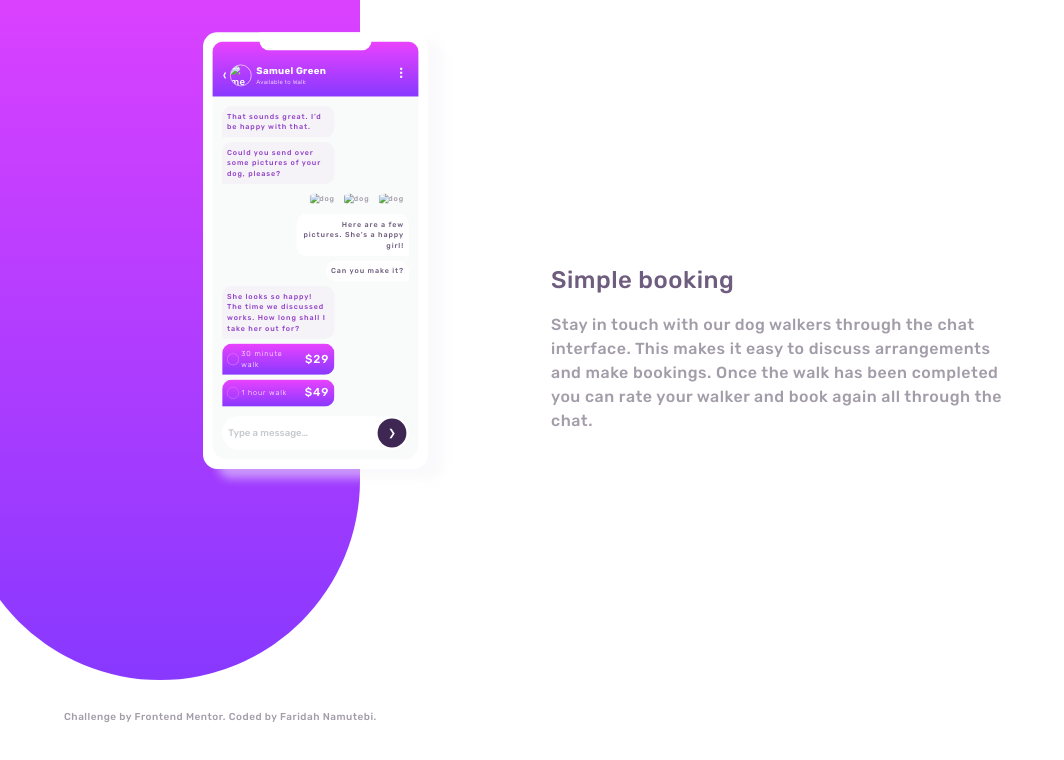
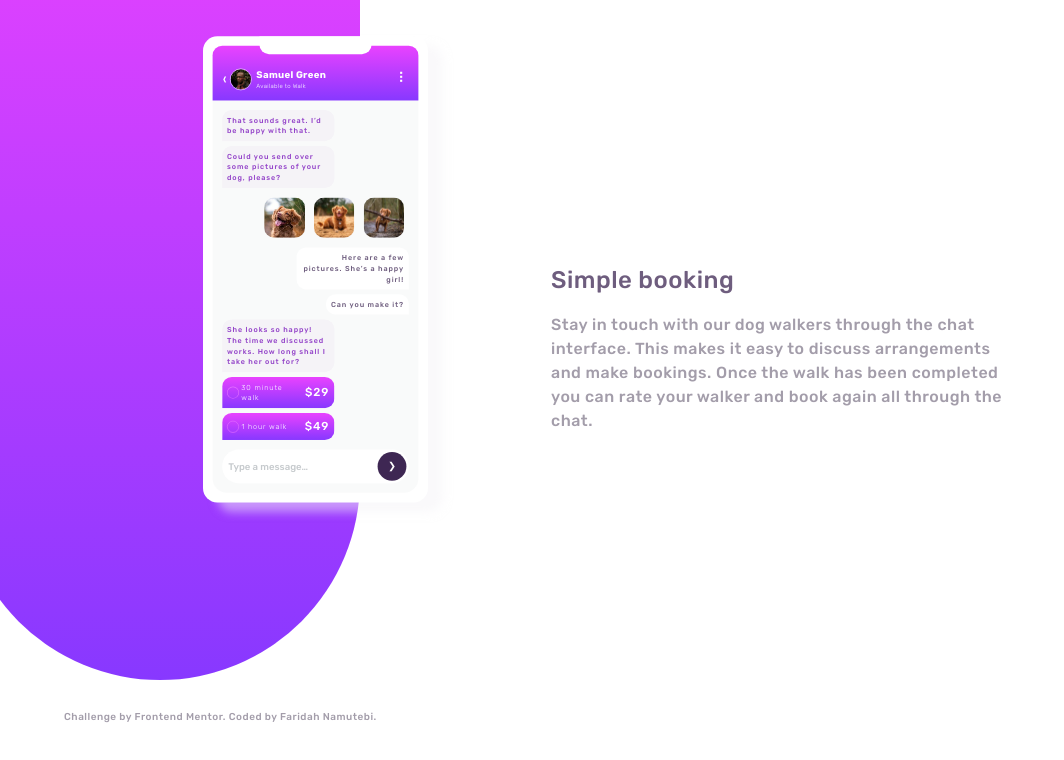
Before and after one commit to mugen64/front-end-mentor-chat-app, a plain HTML site: page index.html in a window 1280 px wide. Shown: the whole page, without its empty margins (0-1064 px from the left). Drawn offline with Linux system fonts and the light colour scheme; the site is published under a folder, as on GitHub Pages, so addresses that start at the root find nothing.

Commit message:
updated image routes

```diff
--- a/index.html
+++ b/index.html
@@ -31,7 +31,7 @@
             <div class="me padding-1">
               <div class="avatar">
                 <span>&#x2770;</span>
-                <img src="/images/avatar.jpg" alt="me" />
+                <img src="./images/avatar.jpg" alt="me" />
               </div>
               <div class="status">
                 <h2>Samuel Green</h2>
@@ -52,17 +52,17 @@
               <div class="row-flow">
                 <img
                   class="rounded-1 w-full"
-                  src="/images/dog-image-1.jpg"
+                  src="./images/dog-image-1.jpg"
                   alt="dog"
                 />
                 <img
                   class="rounded-1 w-full"
-                  src="/images/dog-image-2.jpg"
+                  src="./images/dog-image-2.jpg"
                   alt="dog"
                 />
                 <img
                   class="rounded-1 w-full"
-                  src="/images/dog-image-3.jpg"
+                  src="./images/dog-image-3.jpg"
                   alt="dog"
                 />
               </div>
--- a/style.css
+++ b/style.css
@@ -424,7 +424,7 @@ main {
 
 @media (min-width: 1280px) {
   .phone-container {
-    margin-top: -20%;
+    margin-top: 20%;
   }
   .phone {
     transform: scale(1) translateY(0);
```
